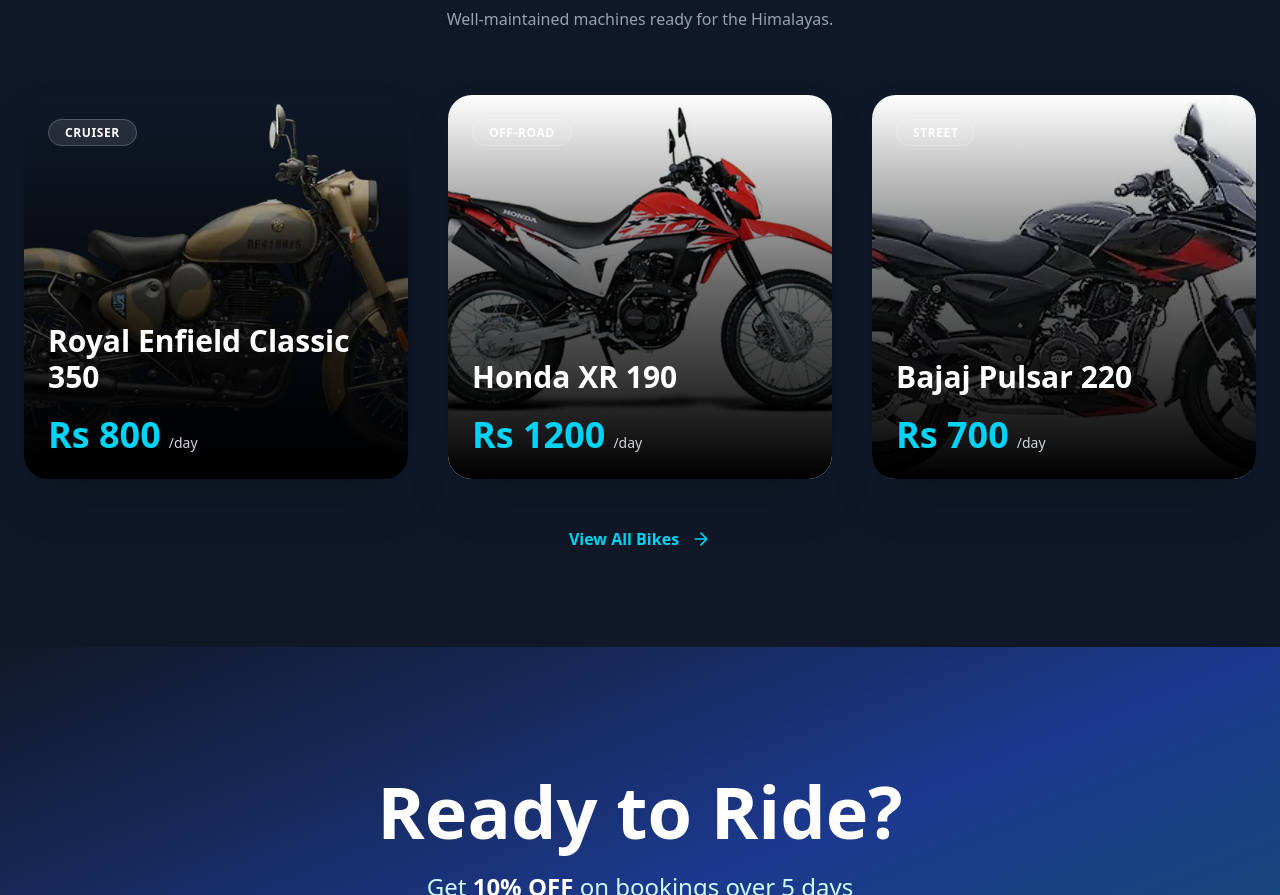
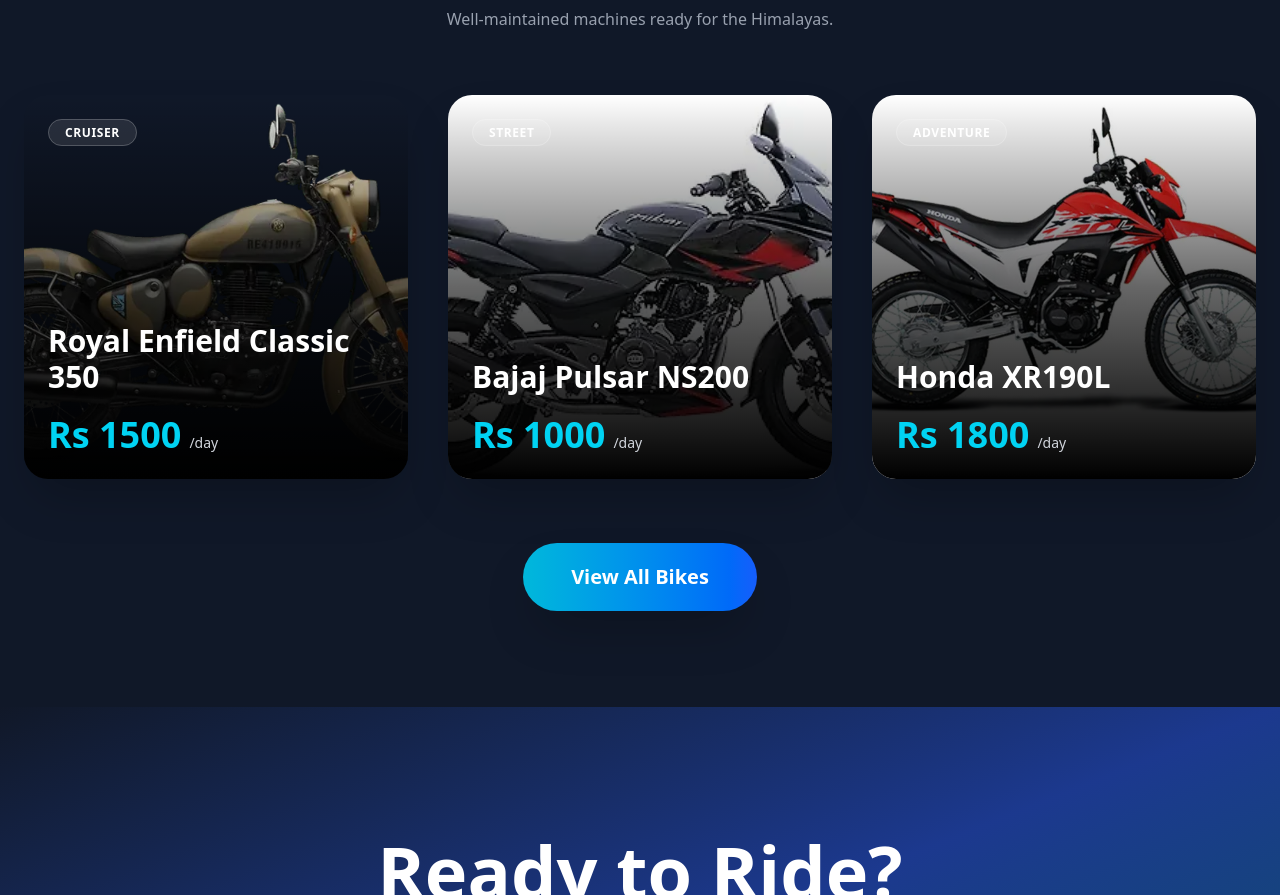
Before and after one commit to sabin-khatri/bike-rental, a React (Vite) app: page / in a window 1280 px wide. Shown: the part 1807-2702 px from the top of the page. Built offline with nearby package versions, Linux system fonts and the light colour scheme.

Commit message:
added bike card components

```diff
--- a/package.json
+++ b/package.json
@@ -16,6 +16,7 @@
     "react-dom": "^19.2.0",
     "react-hook-form": "^7.68.0",
     "react-router-dom": "^7.9.6",
+    "sweetalert2": "^11.26.16",
     "tailwindcss": "^4.1.17"
   },
   "devDependencies": {
--- a/src/App.jsx
+++ b/src/App.jsx
@@ -7,6 +7,7 @@
 import Footer from "./components/Footer";
 import About from "./pages/About";
 import Contact from "./pages/Contact";
+import Bikes from "./pages/Bikes";
 
 
 
@@ -26,6 +27,7 @@
     <Navbar />
     <Routes>
       <Route path="/" element={<Home />}  />
+      <Route path="/bikes" element={<Bikes />} />
       <Route path="/about" element={<About />} />
       <Route path="/contact" element={<Contact />} />
     </Routes>
--- a/src/components/BikeCard.jsx
+++ b/src/components/BikeCard.jsx
@@ -1,10 +1,32 @@
+import { Link } from "react-router-dom";
+import React from "react";
 
-import { Link } from "react-router-dom";
-import { MapPin, Star, ArrowRight } from "lucide-react";
+// Simple SVG Icons
+const IconMapPin = () => (
+  <svg className="w-4 h-4" fill="none" stroke="currentColor" viewBox="0 0 24 24">
+    <path strokeLinecap="round" strokeLinejoin="round" strokeWidth={2} d="M17.657 16.657L13.414 20.9a1.998 1.998 0 01-2.827 0l-4.244-4.243a8 8 0 1111.314 0z" />
+    <path strokeLinecap="round" strokeLinejoin="round" strokeWidth={2} d="M15 11a3 3 0 11-6 0 3 3 0 016 0z" />
+  </svg>
+);
 
-export default function BikeCard({ bike }) {
+const IconStar = () => (
+  <svg className="w-4 h-4" fill="currentColor" viewBox="0 0 24 24">
+    <path d="M12 2l3.09 6.26L22 9.27l-5 4.87 1.18 6.88L12 17.77l-6.18 3.25L7 14.14 2 9.27l6.91-1.01L12 2z" />
+  </svg>
+);
+
+const IconArrowRight = () => (
+  <svg className="w-5 h-5" fill="none" stroke="currentColor" viewBox="0 0 24 24">
+    <path strokeLinecap="round" strokeLinejoin="round" strokeWidth={2} d="M5 12h14m-7-7l7 7-7 7" />
+  </svg>
+);
+
+export default function BikeCard({ bike, onBook }) {
   return (
-    <div className="group relative bg-white rounded-3xl overflow-hidden shadow-lg hover:shadow-2xl transition-all duration-500 hover:-translate-y-3 border border-gray-100">
+    <div
+      onClick={() => onBook && onBook(bike)}
+      className="group relative bg-white rounded-3xl overflow-hidden shadow-lg hover:shadow-2xl transition-all duration-500 hover:-translate-y-3 border border-gray-100 cursor-pointer"
+    >
 
       {bike.popular && (
         <div className="absolute top-4 left-4 z-10">
@@ -29,12 +51,12 @@
 
         <div className="flex items-center gap-4 mb-4 text-sm text-gray-600">
           <div className="flex items-center gap-1">
-            <MapPin className="w-4 h-4 text-cyan-600" />
+            <IconMapPin />
             <span>{bike.location}</span>
           </div>
-          <div className="flex items-center gap-1">
-            <Star className="w-4 h-4 text-yellow-500 fill-current" />
-            <span className="font-semibold">{bike.rating}</span>
+          <div className="flex items-center gap-1 text-yellow-500">
+            <IconStar />
+            <span className="font-semibold text-gray-600">{bike.rating}</span>
           </div>
         </div>
 
@@ -48,16 +70,13 @@
         </div>
 
 
-        <Link
-          to="/bikes"
-          className="w-full py-4 bg-gradient-to-r from-blue-600 to-cyan-500 text-white font-bold rounded-2xl flex items-center justify-center gap-3 opacity-0 group-hover:opacity-100 translate-y-4 group-hover:translate-y-0 transition-all duration-500 shadow-lg hover:shadow-cyan-500/50"
-        >
+        <div className="w-full py-4 bg-gradient-to-r from-blue-600 to-cyan-500 text-white font-bold rounded-2xl flex items-center justify-center gap-3 opacity-0 group-hover:opacity-100 translate-y-4 group-hover:translate-y-0 transition-all duration-500 shadow-lg hover:shadow-cyan-500/50">
           Book This Bike
-          <ArrowRight className="w-5 h-5 group-hover:translate-x-2 transition-transform" />
-        </Link>
+          <IconArrowRight />
+        </div>
 
         <div className="w-full py-4 bg-gray-100 text-gray-700 font-bold rounded-2xl text-center group-hover:opacity-0 transition-opacity duration-300">
-          View Details
+          Click to Book
         </div>
       </div>
     </div>
--- a/src/data/bikes.js
+++ b/src/data/bikes.js
@@ -1,4 +1,4 @@
-// src/data/bikes.js
+
 export const bikes = [
   {
     id: 1,
@@ -48,7 +48,7 @@
     price: 1100,
     category: "Sport",
     location: "Biratnagar & Belbari",
-    image: "src/assets/bikes/apache.webp",
+    image: "src/assets/bikes/TVS Apache RTR 200.webp",
     rating: 4.8,
     popular: true,
     specs: { engine: "197cc", mileage: "40 kmpl", weight: "152 kg" }
--- /dev/null
+++ b/src/pages/Bikes.jsx
@@ -0,0 +1,11 @@
+import React from 'react'
+
+const Bikes = () => {
+  return (
+    <div>
+      <h1>bikes details comming soon</h1>
+    </div>
+  )
+}
+
+export default Bikes
--- a/src/pages/Home.jsx
+++ b/src/pages/Home.jsx
@@ -1,17 +1,8 @@
+/* eslint-disable no-unused-vars */
 import React from "react";
 import { Link } from "react-router-dom";
-// eslint-disable-next-line no-unused-vars
 import { motion } from "framer-motion";
-
-import royalEnfield from "../assets/bikes/royal-enfield.webp";
-import hondaXr from "../assets/bikes/hondaxr190.webp";
-import bajajPulsar from "../assets/bikes/bajaj220.webp";
-
-const BIKES = [
-  { id: 1, name: "Royal Enfield Classic 350", price: "Rs 800", tag: "Cruiser", img: royalEnfield },
-  { id: 2, name: "Honda XR 190", price: "Rs 1200", tag: "Off-Road", img: hondaXr },
-  { id: 3, name: "Bajaj Pulsar 220", price: "Rs 700", tag: "Street", img: bajajPulsar },
-];
+import { bikes } from "../data/bikes";
 
 const FEATURES = [
   { title: "Fully Insured",
@@ -106,6 +97,9 @@
       default: return <IconShield />;
     }
   };
+
+  // Get first 3 bikes for homepage
+  const featuredBikes = bikes.slice(0, 3);
 
   return (
     <div className="bg-slate-50 min-h-screen font-sans overflow-x-hidden">
@@ -235,18 +229,18 @@
           </motion.div>
 
           <motion.div variants={staggerContainer} className="grid grid-cols-1 md:grid-cols-2 lg:grid-cols-3 gap-10">
-            {BIKES.map((bike) => (
+            {featuredBikes.map((bike) => (
               <motion.div
                 key={bike.id}
                 variants={scaleIn}
                 className="group relative h-96 rounded-3xl overflow-hidden shadow-2xl cursor-pointer"
               >
-                <img src={bike.img} alt={bike.name} className="w-full h-full object-cover group-hover:scale-110 transition-transform duration-700" />
+                <img src={bike.image} alt={bike.name} className="w-full h-full object-cover group-hover:scale-110 transition-transform duration-700" />
                 <div className="absolute inset-0 bg-gradient-to-t from-black via-black/60 to-transparent" />
 
                 <div className="absolute top-6 left-6">
                   <span className="px-4 py-1 bg-white/10 backdrop-blur border border-white/20 rounded-full text-xs font-bold uppercase tracking-wider">
-                    {bike.tag}
+                    {bike.category}
                   </span>
                 </div>
 
@@ -256,23 +250,29 @@
                   </h3>
                   <div className="flex justify-between items-end">
                     <div>
-                      <span className="text-3xl md:text-4xl font-black text-cyan-400">{bike.price}</span>
+                      <span className="text-3xl md:text-4xl font-black text-cyan-400">Rs {bike.price}</span>
                       <span className="text-gray-300 text-sm ml-2">/day</span>
                     </div>
-                    <span className="bg-cyan-500 text-black px-6 py-3 rounded-full font-bold opacity-0 group-hover:opacity-100 translate-y-4 group-hover:translate-y-0 transition-all duration-300 flex items-center gap-2">
+                    <Link
+                      to="/bikes"
+                      className="bg-cyan-500 text-black px-6 py-3 rounded-full font-bold opacity-0 group-hover:opacity-100 translate-y-4 group-hover:translate-y-0 transition-all duration-300 flex items-center gap-2"
+                    >
                       Book <IconArrowRight />
-                    </span>
+                    </Link>
                   </div>
                 </div>
               </motion.div>
             ))}
           </motion.div>
 
-          <div className="text-center mt-12">
-            <Link to="/bikes" className="inline-flex items-center gap-3 text-cyan-400 font-bold hover:text-cyan-300 transition-colors">
-              View All Bikes <IconArrowRight />
+          <motion.div variants={fadeInUp} className="text-center mt-16">
+            <Link
+              to="/bikes"
+              className="inline-block px-12 py-5 bg-gradient-to-r from-cyan-500 to-blue-600 text-white font-bold text-xl rounded-full shadow-2xl hover:shadow-cyan-500/50 hover:scale-105 transition-all duration-300"
+            >
+              View All Bikes
             </Link>
-          </div>
+          </motion.div>
         </div>
       </motion.section>
 
```
Also changed, not shown: src/pages/BikeDetails.jsx (deleted), src/pages/Booking.jsx (deleted), 1 other file (tests, documents, lock files or other folders).
